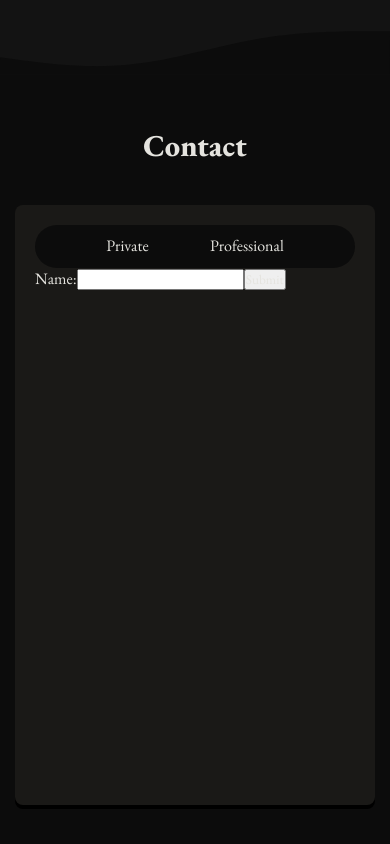
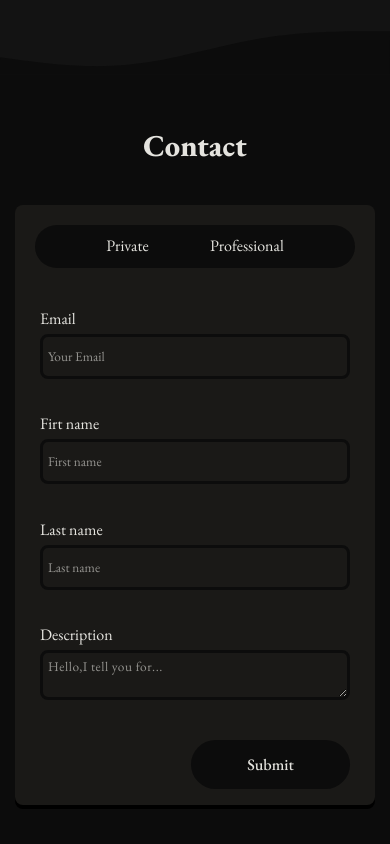
Before and after one commit to Amar-DevWeb/g-sathan, a React (Create React App) app: page / in a window 390 px wide. Shown: the part 2457-3301 px from the top of the page. Built offline with nearby package versions, Linux system fonts and the light colour scheme.

Commit message:
finish mobile v0.5
respensive mobile finish

```diff
--- a/src/components/Form/Form.js
+++ b/src/components/Form/Form.js
@@ -9,11 +9,54 @@ export default function Form() {
           <p className={`${styles.selection}`}>Private</p>
           <p className={`${styles.selection}`}>Professional</p>
         </div>
-        <label>
-          Name:
-          <input type="text" name="name" />
-        </label>
-        <input type="submit" value="Submit" />
+        <div className={`${styles.description}`}>
+          <label className={`${styles.itemLabel}`}>
+            <p className={`${styles.itemTitle}`}>Email</p>
+            <input
+              type="email"
+              name="email"
+              className={`${styles.itemInput}`}
+              placeholder="Your Email"
+              required
+            />
+          </label>
+          <label>
+            <p className={`${styles.itemTitle}`}>Firt name</p>
+            <input
+              type="text"
+              name="firtName"
+              className={`${styles.itemInput}`}
+              placeholder="First name"
+              required
+            />
+          </label>
+          <label>
+            <p className={`${styles.itemTitle}`}>Last name</p>
+            <input
+              type="text"
+              name="lastName"
+              className={`${styles.itemInput}`}
+              placeholder="Last name"
+              required
+            />
+          </label>
+          <label>
+            <p className={`${styles.itemTitle}`} required>
+              Description
+            </p>
+            <textarea
+              placeholder="Hello,I tell you for..."
+              className={`${styles.itemInputDescription}`}
+            ></textarea>
+          </label>
+          <div className={`${styles.itemInputDivSubmit}`}>
+            <input
+              type="submit"
+              value="Submit"
+              className={`${styles.itemInputSubmit}`}
+            />
+          </div>
+        </div>
       </form>
     </section>
   );
--- a/src/components/Form/Form.module.scss
+++ b/src/components/Form/Form.module.scss
@@ -46,3 +46,68 @@
   background-color: var(--red);
   transition: width 0.25s ease-in;
 }
+
+.description{
+  display: flex;
+  flex-direction: column;
+  justify-content: space-evenly;
+  height: 100%;
+  padding: 5px;
+}
+
+.itemTitle{
+  font-size: 1rem;
+  padding-bottom: 5px;
+}
+
+.itemLabel{
+  width: 100%;
+}
+
+.itemInput{
+  background-color: transparent;
+  width: 100%;
+  height: 45px;
+  padding: 5px;
+  border: var(--grey-var-4) solid 3px;
+  border-radius: 8px;
+  &::placeholder{
+    color: var(--grey-text);
+    opacity: 0.6;
+  }
+}
+
+.itemInputDescription{
+  background-color: transparent;
+  width: 100%;
+  height: auto;
+  padding: 5px;
+  border: var(--grey-var-4) solid 3px;
+  border-radius: 8px;
+  &::placeholder{
+    letter-spacing: 0.5px;
+    color: var(--grey-text);
+    opacity: 0.6;
+  }
+}
+
+.itemInputDivSubmit{
+  display: flex;
+  width: 100%;
+  justify-content: flex-end;
+}
+
+.itemInputSubmit{
+  background-color: var(--grey-var-4);
+  padding: 5px;
+  border: none;
+  border-radius: 40px;
+  font-weight: 500;
+  font-size: 1rem;
+  height: 49px;
+  width: 159px;
+  &:hover{
+    background-color: var(--grey-var-3);
+    color: var(--red);
+  }
+}
--- a/src/pages/Calendar/Calendar.js
+++ b/src/pages/Calendar/Calendar.js
@@ -27,6 +27,16 @@ export default function Calendar() {
           date="Mettre un date de l'event"
           description="Mettre du description de l'event ou une description du gess qui vient au salon de tatoos"
         />
+        <Card
+          className={`${styles.Card}`}
+          date="Mettre un date de l'event"
+          description="Mettre du description de l'event ou une description du gess qui vient au salon de tatoos"
+        />
+        <Card
+          className={`${styles.Card}`}
+          date="Mettre un date de l'event"
+          description="Mettre du description de l'event ou une description du gess qui vient au salon de tatoos"
+        />
       </div>
     </section>
   );
```
